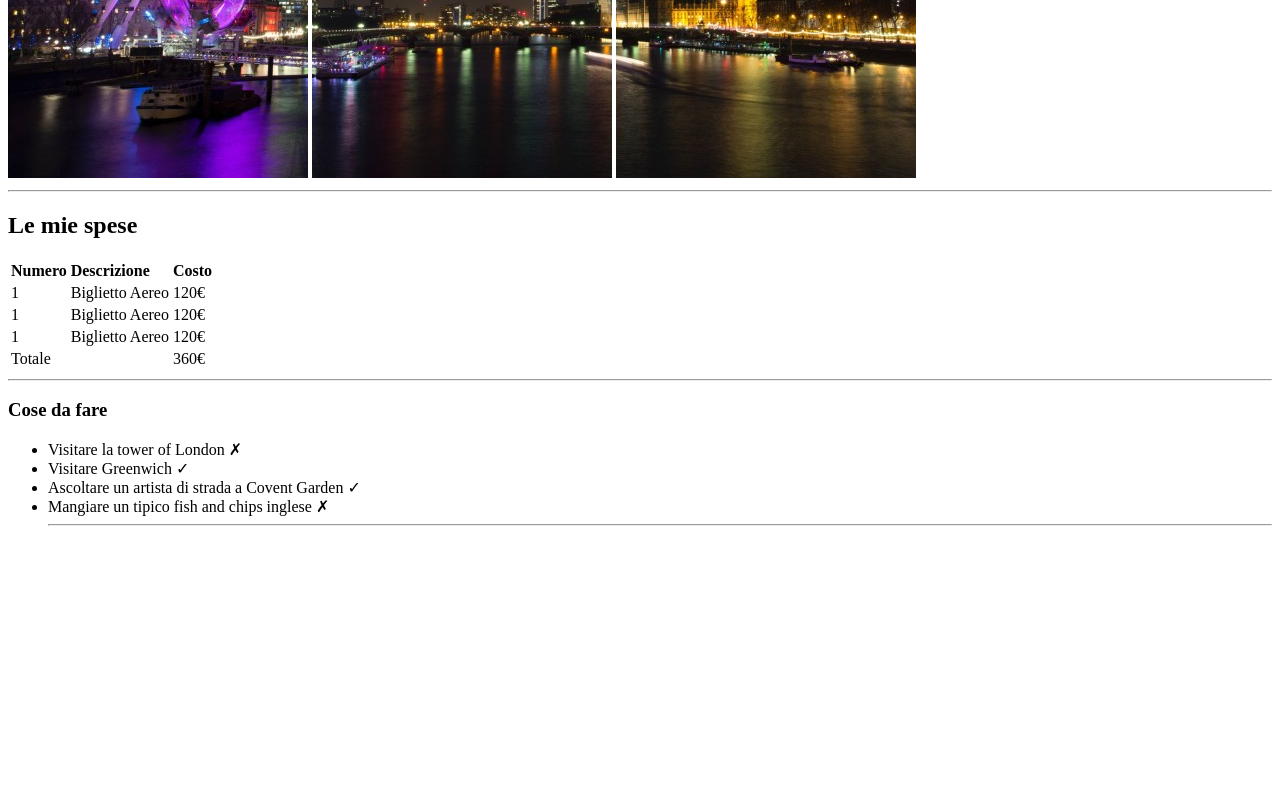
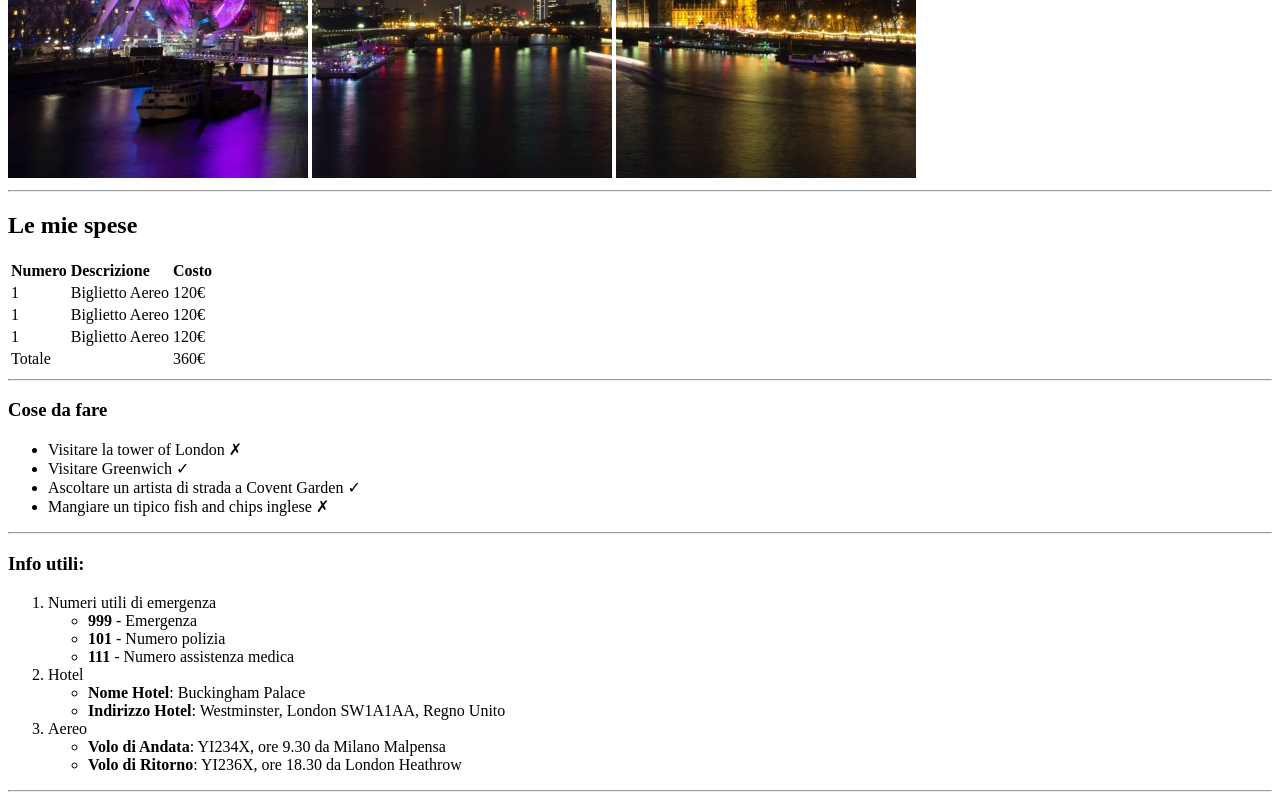
Before and after one commit to Pier95F/html-london-trip, a plain HTML site: page index.html in a window 1280 px wide. Shown: the part 502-1302 px from the top of the page. Before the commit the page ends 1044 px from the top, so only its background shows below. Drawn offline with Linux system fonts and the light colour scheme.

Commit message:
Inserimento Info Utili

```diff
--- a/index.html
+++ b/index.html
@@ -60,15 +60,42 @@
     </section>
     <hr>
     <!-- inizio sezione cose da fare-->
+    <section>
     <h3><strong>Cose da fare</strong></h3>
     <ul>
         <li>Visitare la tower of London &cross;</li>
         <li>Visitare Greenwich &checkmark;</li>
         <li>Ascoltare un artista di strada a Covent Garden &checkmark;</li>
         <li>Mangiare un tipico fish and chips inglese &cross;</li>
+        </ul>
+        <!-- fine sezione cose da fare-->
    <hr>
-    <!-- fine sezione cose da fare -->
-    </ul>
+   </section>
+   <!-- inizio sezione Info -->
+   <section>
+   <h3><strong>Info utili:</strong></h3>
+   <ol>
+       <li>Numeri utili di emergenza</li>
+       <ul>
+           <li><strong>999</strong> - Emergenza</li>
+           <li><strong>101</strong> - Numero polizia</li>
+           <li><strong>111</strong> - Numero assistenza medica</li>
+       </ul>
+       <li>Hotel</li>
+       <ul>
+           <li><strong>Nome Hotel</strong>: Buckingham Palace</li>
+           <li><strong>Indirizzo Hotel</strong>: Westminster, London SW1A1AA, Regno Unito</li>
+       </ul>
+       <li>Aereo</li>
+       <ul>
+           <li><strong>Volo di Andata</strong>: YI234X, ore 9.30 da Milano Malpensa</li>
+           <li><strong>Volo di Ritorno</strong>: YI236X, ore 18.30 da London Heathrow</li>
+       </ul>
+       </ol>
+       </section>
+       <!-- fine sezione Info -->
+       <hr>
+
     </main>
 </body>
 </html>
```
